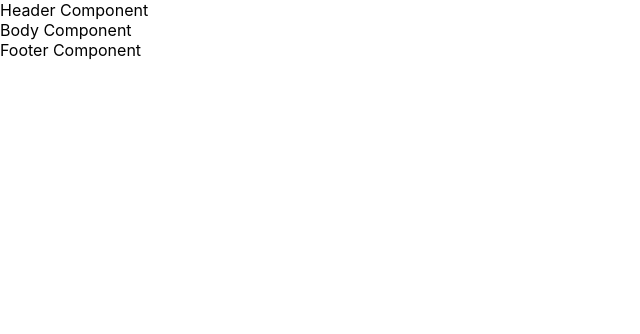
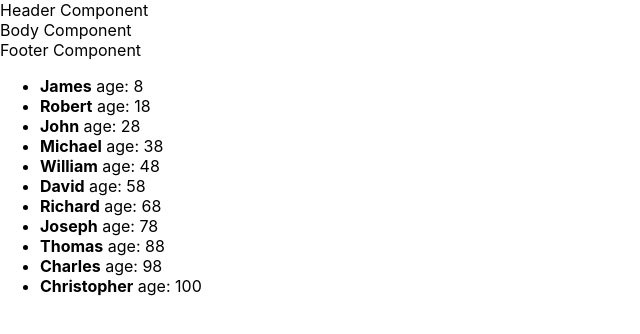
Before and after one commit to gurskygursky/Additional-Classes, a React (Create React App) app: page / in a window 1280 px wide. Shown: the top 334 px of the page, without its empty margins (0-640 px from the left). Built offline with nearby package versions, Linux system fonts and the light colour scheme.

Commit message:
method map

```diff
--- a/src/App.tsx
+++ b/src/App.tsx
@@ -3,6 +3,27 @@
 import {Header} from './site/Header';
 import {Body} from './site/Body';
 import {Footer} from './site/Footer';
+import {StudentsComponent} from 'src/method map/StudentComponent';
+
+export type StudentType = {
+    id: number;
+    name: string;
+    age: number;
+}
+
+const students: Array<StudentType> = [
+    {id: 1, name: 'James', age: 8},
+    {id: 2, name: 'Robert', age: 18},
+    {id: 3, name: 'John', age: 28},
+    {id: 4, name: 'Michael', age: 38},
+    {id: 5, name: 'William', age: 48},
+    {id: 6, name: 'David', age: 58},
+    {id: 7, name: 'Richard', age: 68},
+    {id: 8, name: 'Joseph', age: 78},
+    {id: 9, name: 'Thomas', age: 88},
+    {id: 10, name: 'Charles', age: 98},
+    {id: 11, name: 'Christopher', age: 100},
+];
 
 function App() {
     return (
@@ -10,6 +31,7 @@
             <Header title={'Header Component'}/>
             <Body title={'Body Component'}/>
             <Footer title={'Footer Component'}/>
+            <StudentsComponent students={students}/>
         </>
     );
 }
--- /dev/null
+++ b/src/method map/StudentComponent.tsx
@@ -0,0 +1,22 @@
+import React from 'react';
+import {StudentType} from './../App';
+
+type StudentsComponentType = {
+    students: Array<StudentType>
+}
+
+export const StudentsComponent = (props: StudentsComponentType) => {
+    return (
+        <>
+            <ul>
+                {props.students.map((student: StudentType) => {
+                    return (
+                        <li key={student.id}>
+                            <span><b>{student.name}</b> age: {student.age}</span>
+                        </li>
+                    )
+                })}
+            </ul>
+        </>
+    );
+};
```
